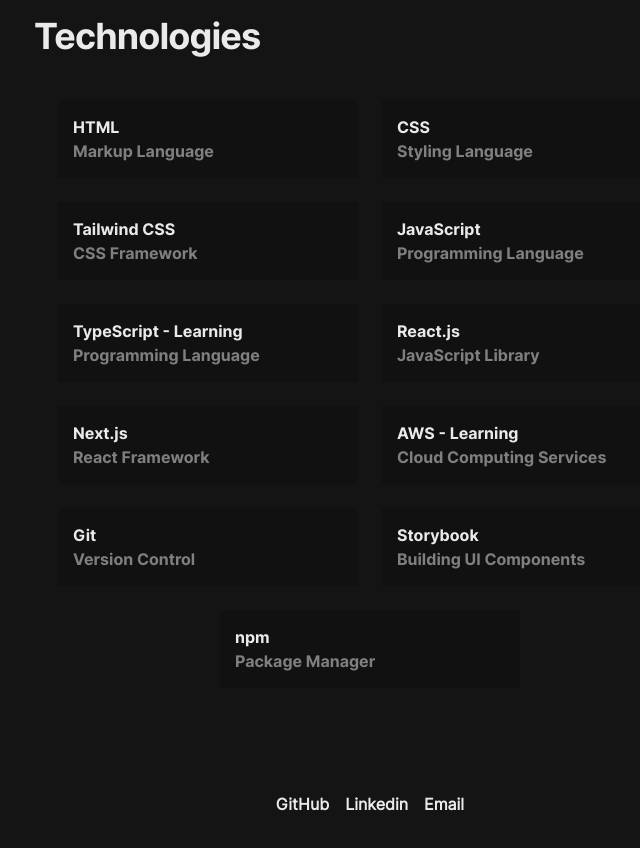
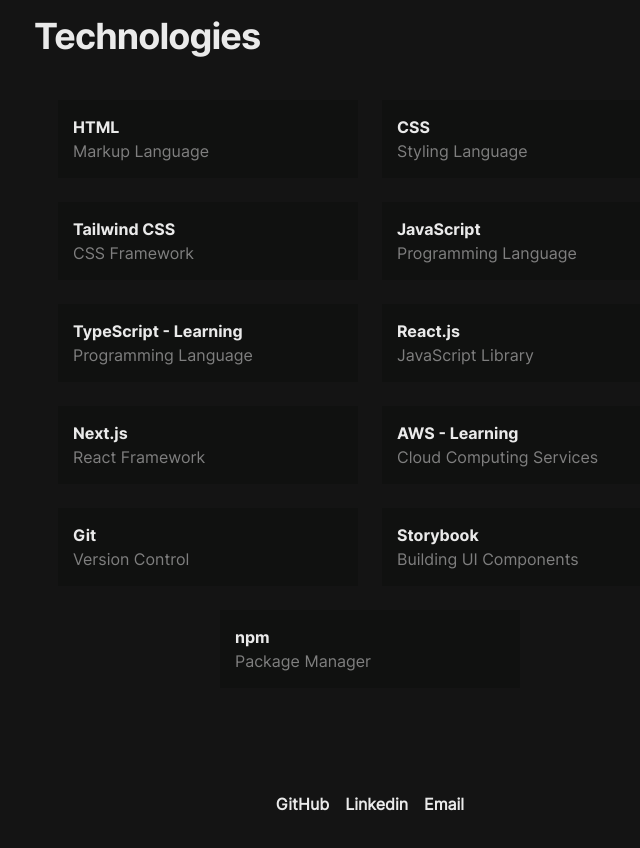
Before and after one commit to r1/jacklatimer.dev, a Next.js app: page / in a window 1280 px wide. Shown: the part 1160-2008 px from the top of the page, without its empty margins (270-910 px from the left). Built offline with nearby package versions, Linux system fonts and the light colour scheme; what @tailwindcss/typography would draw is missing.

Commit message:
done(font): Inter

```diff
--- a/components/Skills/Skills.tsx
+++ b/components/Skills/Skills.tsx
@@ -30,7 +30,7 @@ function Skills() {
                   <Grid container direction="row" spacing={2}>
                     <Grid item>
                       <h2 className="text-gray-200 font-semibold">{i.name}</h2>
-                      <h3 className="text-gray-500">{i.category}</h3>
+                      <h3 className="text-gray-500 Inter-Regular">{i.category}</h3>
                     </Grid>
                   </Grid>
                 </div>
```
